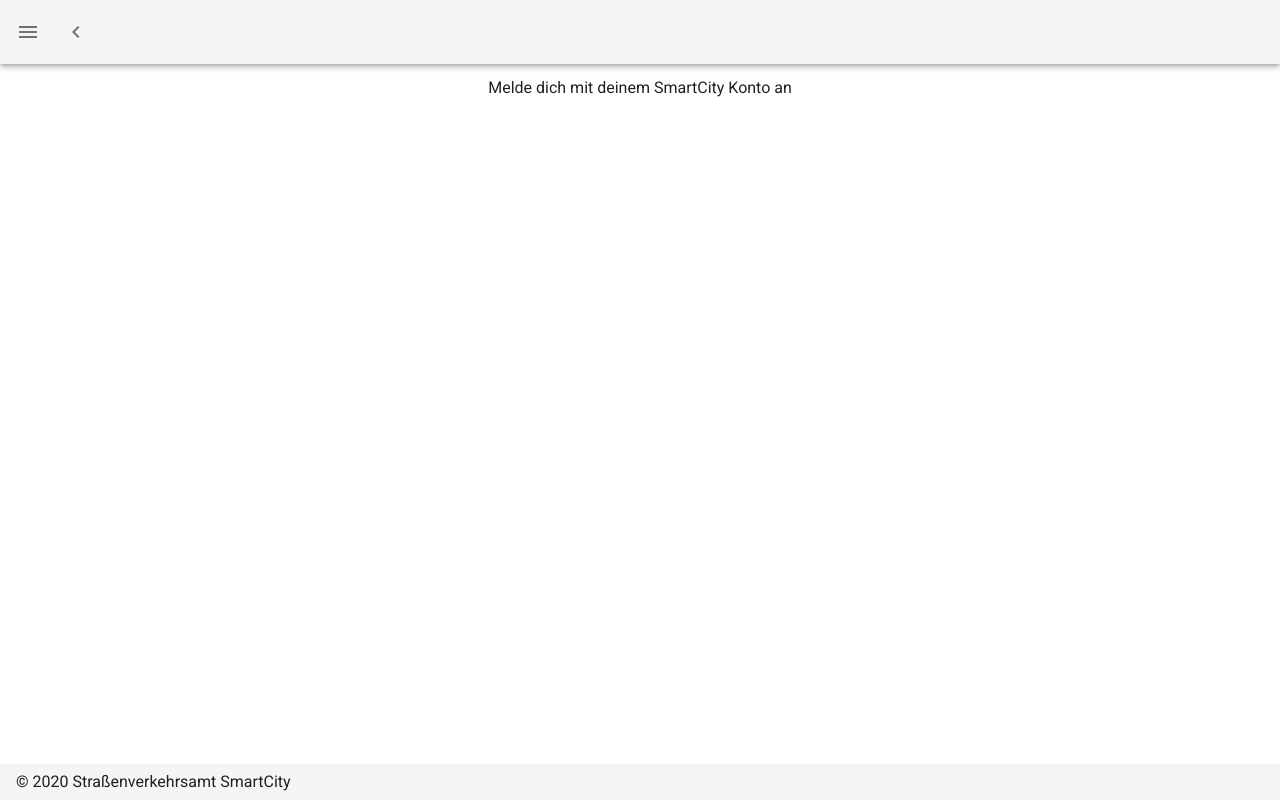
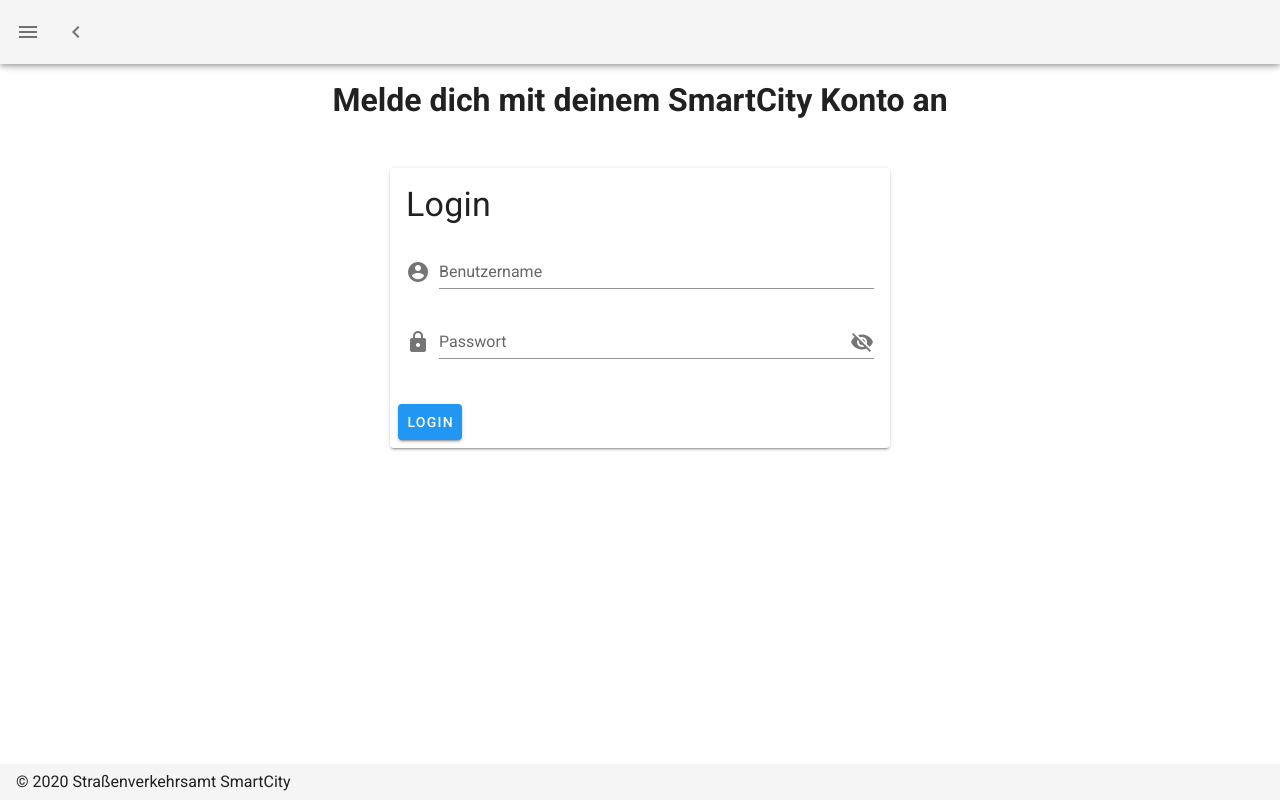
Before and after one commit to SGSE-2020/MS_Strassenverkehrsamt, a Nuxt app in the folder frontend/: page /account in a window 1280 px wide. Built offline with nearby package versions, Linux system fonts and the light colour scheme.

Commit message:
login form added

```diff
--- a/frontend/pages/account.vue
+++ b/frontend/pages/account.vue
@@ -1,7 +1,47 @@
 <template>
   <v-layout>
     <v-flex class="text-center">
-      <p>Melde dich mit deinem SmartCity Konto an</p>
+      <h1>Melde dich mit deinem SmartCity Konto an</h1>
+      <br />
+      <v-card width="500" class="mx-auto mt-5">
+        <v-card-title><h1 class="display-1">Login</h1></v-card-title>
+        <v-card-text>
+          <v-form>
+            <v-text-field
+              label="Benutzername"
+              prepend-icon="mdi-account-circle"
+            />
+            <v-text-field
+              :type="showPassword ? 'text' : 'password'"
+              prepend-icon="mdi-lock"
+              append-icon="mdi-eye-off"
+              label="Passwort"
+              @click:append="showPassword = !showPassword"
+            />
+          </v-form>
+        </v-card-text>
+        <v-card-actions>
+          <v-btn color="info">Login</v-btn>
+        </v-card-actions>
+      </v-card>
     </v-flex>
   </v-layout>
 </template>
+
+<script>
+export default {
+  components: {},
+  data() {
+    return {
+      showPassword: false
+    }
+  },
+  computed: {},
+  mounted() {},
+  methods: {
+    login() {
+      console.log('loginUser')
+    }
+  }
+}
+</script>
```
